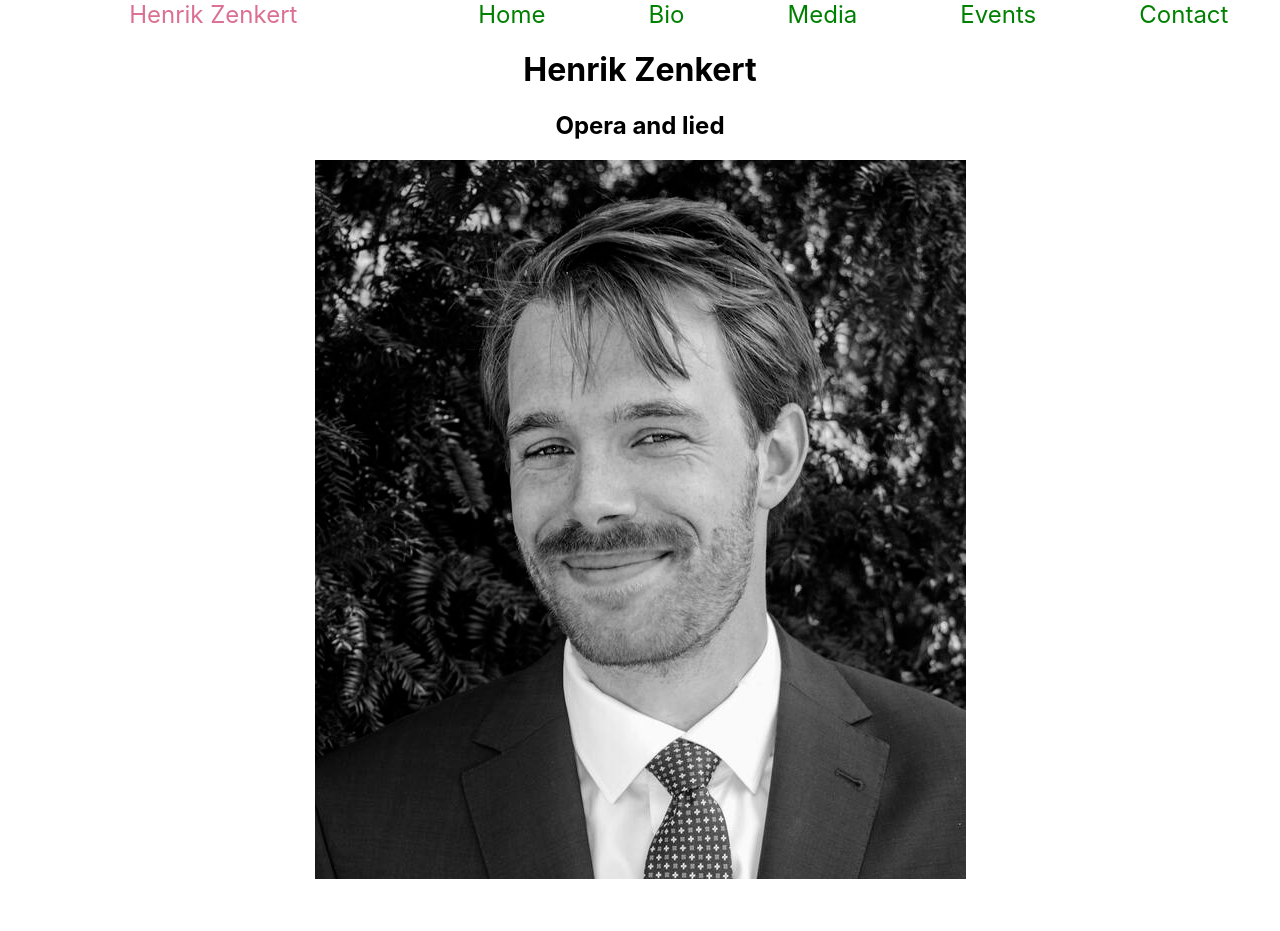
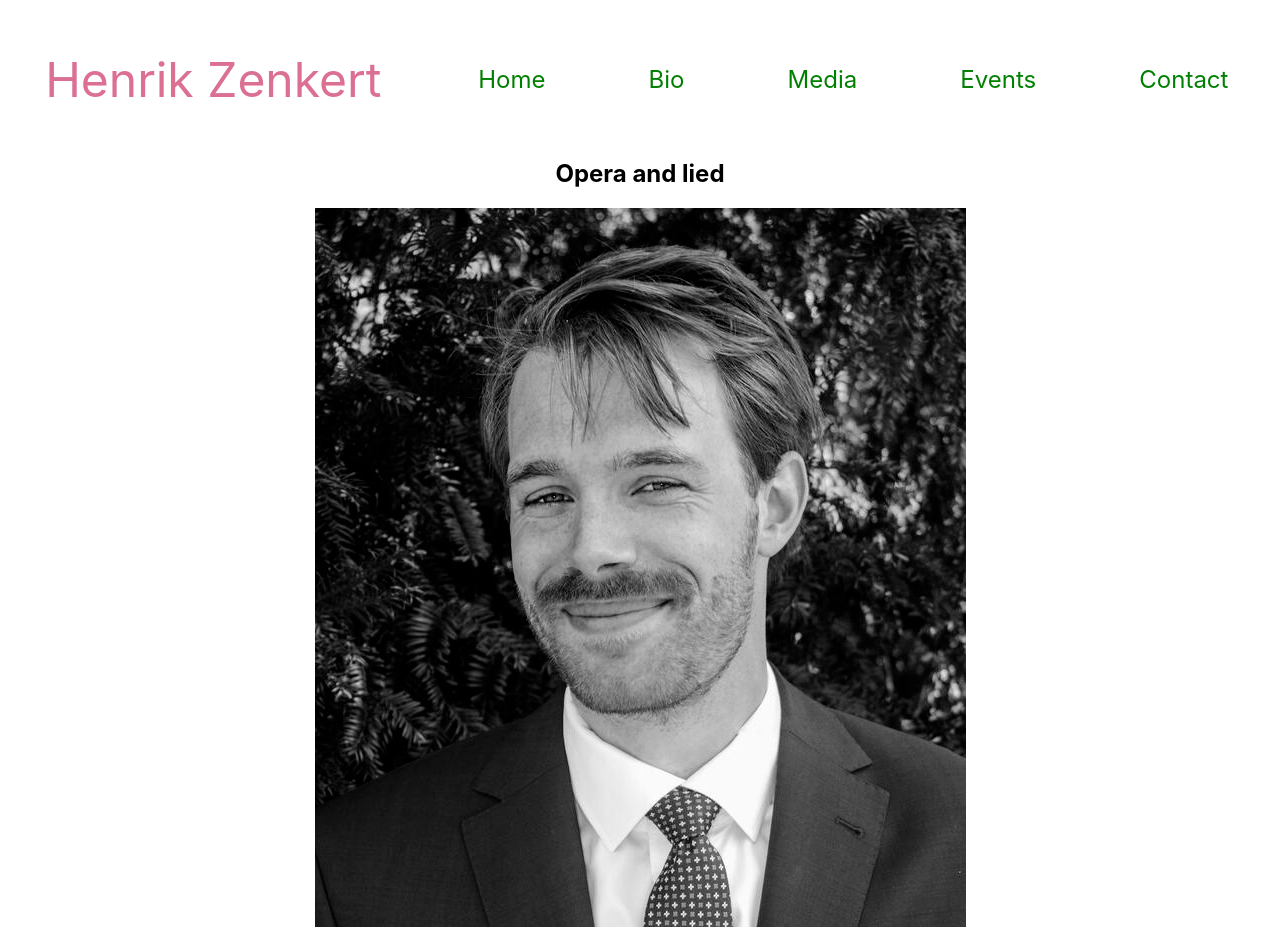
Before and after one commit to YesSeri/singer-page, a React (Create React App) app: page / in a window 1280 px wide. Before the commit the page ends 883 px from the top, so only its background shows below. Built offline with nearby package versions, Linux system fonts and the light colour scheme.

Commit message:
Added embeded youtube to site

```diff
--- a/package.json
+++ b/package.json
@@ -12,6 +12,7 @@
     "react-dom": "^16.13.1",
     "react-router-dom": "^5.2.0",
     "react-scripts": "3.4.3",
+    "react-youtube": "^7.12.0",
     "serve": "^11.3.2",
     "styled-components": "^5.2.0"
   },
--- a/src/components/Home.js
+++ b/src/components/Home.js
@@ -1,11 +1,23 @@
 import React from 'react'
+import styled from 'styled-components'
+import Youtube from './Youtube'
+
+const Image = styled.img`
+  max-width: 100%;
+  height: auto;
+`;
+const VideoContainer = styled.div`
+`;
 
 export default function Home() {
-    return (
-        <>
-            <h1>Henrik Zenkert</h1>
-            <h2>Opera and lied</h2>
-            <img src="./cropped_pic.jpg" alt="" />
-        </>
-    )
+	return (
+		<>
+
+			<h2>Opera and lied</h2>
+			<Image src="./cropped_pic.jpg" alt="" />
+			<VideoContainer>
+				<Youtube />
+			</VideoContainer>
+		</>
+	)
 }
--- a/src/components/Navbar.js
+++ b/src/components/Navbar.js
@@ -5,11 +5,17 @@ import { Link } from 'react-router-dom'
 const NavbarStyle = styled.div`
   display: flex;
   font-size: 1.5em;
+  margin: 50px 0px;
   @media (max-width: 768px) {
+    margin: 0px;
     flex-direction: column;
   }
 `;
 const NavLogo = styled.div`
+  @media (max-width: 768px) {
+    margin: 20px 0px;
+  }
+  font-size: 2em;
   color: palevioletred;
   background-color: white;
   flex: 1 1 0;
@@ -31,10 +37,11 @@ const Button = styled.button`
 const Links = styled.div`
   display:flex;
   justify-content: space-around;
+  align-self: center;
   flex: 2 1 0;
   @media (max-width: 768px) {
+    flex-direction: column;
     display: ${props => props.showNav ? 'flex' : 'none'};
-    flex-direction: column;
   }
   a{
     text-decoration:none;
--- /dev/null
+++ b/src/components/Youtube.js
@@ -0,0 +1,15 @@
+import React from 'react';
+import YouTube from 'react-youtube';
+
+
+
+export default function Youtube() {
+    const opts = {
+        playerVars: {
+            autoplay: 0,
+        },
+    };
+
+    return <YouTube videoId="IkMXMEplOIo" opts={opts} />;
+
+}
```
Also changed, not shown: 1 other file (tests, documents, lock files or other folders).
